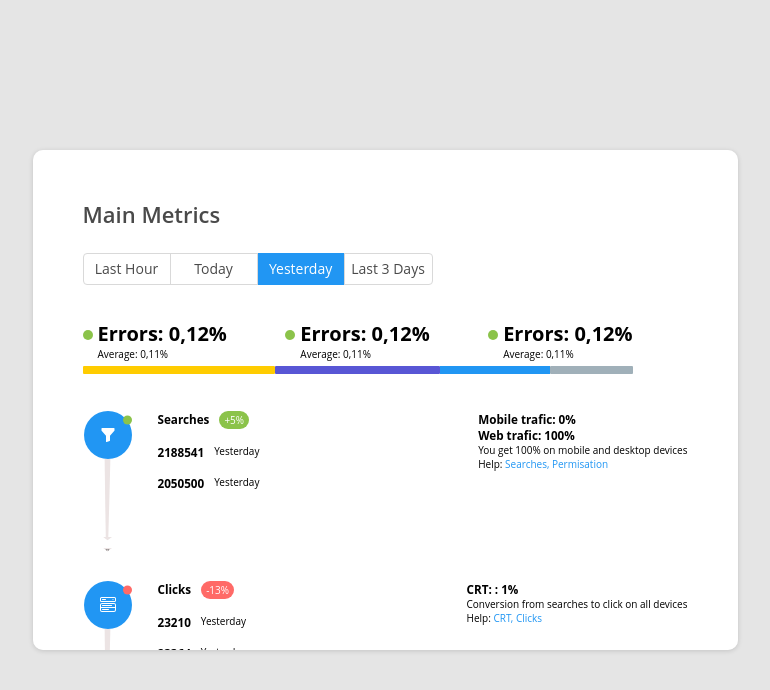
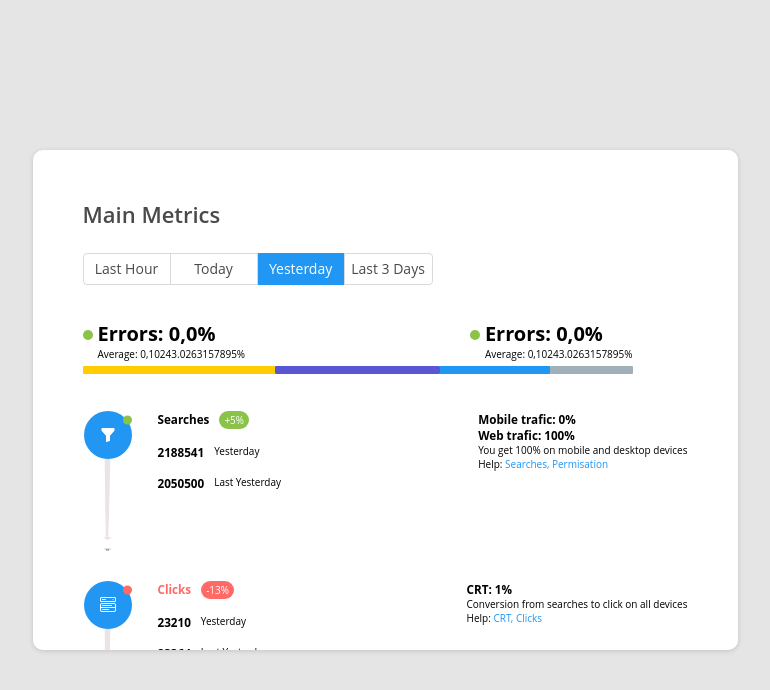
Before and after one commit to Onosgb/onoriode-godbless-cryto-test, a React (Create React App) app: page / in a window 1280 px wide. Shown: the top 690 px of the page, without its empty margins (255-1025 px from the left). Built offline with nearby package versions, Linux system fonts and the light colour scheme.

Commit message:
I have completed the binding and redux section

```diff
--- a/src/components/Analysis.tsx
+++ b/src/components/Analysis.tsx
@@ -1,5 +1,5 @@
 
-const  Analysis: React.FC = () => {
+const  Analysis: React.FC<{errors: string, avg: string}> = ({errors, avg}) => {
   return (
     <div className="contents__analysis__pointer">
                         <div className="contents__analysis__pointer__container">
@@ -7,8 +7,8 @@ const  Analysis: React.FC = () => {
                             </div>
                         </div>
                         <div className="contents__analysis____pointer__percentage">
-                            <h1 className="contents__analysis____pointer__title">Errors: 0,12%</h1>
-                            <p className="contents__analysis____pointer__subtitle">Average: 0,11%</p>
+                            <h1 className="contents__analysis____pointer__title">Errors: {errors}</h1>
+                            <p className="contents__analysis____pointer__subtitle">Average: {avg}</p>
                         </div>
                     </div>
   )
--- a/src/components/Trafic.tsx
+++ b/src/components/Trafic.tsx
@@ -19,7 +19,7 @@ export const Trafic: React.FC<{trafic: TraficData,
   }
 
   const color = (count: number) => {
-    return  count <1 ? 'text-danger' : count > 0 ? 'text-success': ''
+    return  count <0 ? 'text-danger' : count > 0 ? 'text-success': 'black'
     }
 
     return (
@@ -38,7 +38,7 @@ export const Trafic: React.FC<{trafic: TraficData,
 
         <div className="trafic__left__details">
                 <div className="trafic__left__details__info">
-                <h3 className=''>{trafic.title}</h3>
+                <h3 className={color(trafic.counts)}>{trafic.title}</h3>
                 {
                     trafic.counts > 0 || trafic.counts < 0 ?
                 <div className={`info-container__card ${bgColor(trafic.counts) }`}>{trafic.counts > 0 ? '+':''}{trafic.counts}%</div>
@@ -51,7 +51,7 @@ export const Trafic: React.FC<{trafic: TraficData,
                 </div>
                 <div className="trafic__left__details__info">
                 <h3>{trafic.lastYesterday}</h3>
-                <p className="trafic__left__details__info">Yesterday</p>
+                <p className="trafic__left__details__info">Last Yesterday</p>
                 </div>
         </div>
     </div>
--- a/src/pages/Dashboard.tsx
+++ b/src/pages/Dashboard.tsx
@@ -24,6 +24,7 @@ const Dashboard  = () => {
     const selectTime =(type: string) => {
         switch(type) {
             case 'hour': setDuration(metrics?.errors_last_hour ? metrics.errors_last_hour: []);
+
             break;
             case 'today': setDuration(metrics?.errors_today ? metrics.errors_today: []);
             break;
@@ -37,6 +38,7 @@ const Dashboard  = () => {
 
     useEffect(() => {
       dispatch(fetchMetricsAsync());
+    // eslint-disable-next-line
     }, [])
 
     const isIndex  = (type: number) => {
@@ -58,9 +60,8 @@ const Dashboard  = () => {
        <Hours timer={selectTime}/>
         <div className="contents">
             <div className="contents__analysis">
-             <Analysis />
-             <Analysis />
-             <Analysis />
+             <Analysis errors={data?.errors_last_hour? `0,${data.errors_last_hour}%` : "0,0%"} avg={data?.avg_price_last_hour? `0,${data.avg_price_last_hour}%` : "0,0%"}/>
+             <Analysis errors={data?.errors_last_hour? `0,${data.errors_last_hour}%` : "0,0%"} avg={data?.avg_price_last_hour? `0,${data.avg_price_last_hour}%` : "0,0%"}/>
 
 
             </div>
@@ -101,7 +102,7 @@ const Dashboard  = () => {
             yesterday: data?.clicks_current_yesterday ? data.clicks_current_yesterday: 0,
             lastYesterday: data?.clicks_previous_yesterday ? data?.clicks_previous_yesterday : 0,
             counts: -13,
-            dtTrafic1: `CRT: : ${round(data?.ctr_last_hour ? data.ctr_last_hour: 0)}%`,
+            dtTrafic1: `CRT: ${round(data?.ctr_last_hour ? data.ctr_last_hour: 0)}%`,
             conversation: `Conversion from searches to click on all devices`,
             help: "CRT, Clicks"
        }}
```
